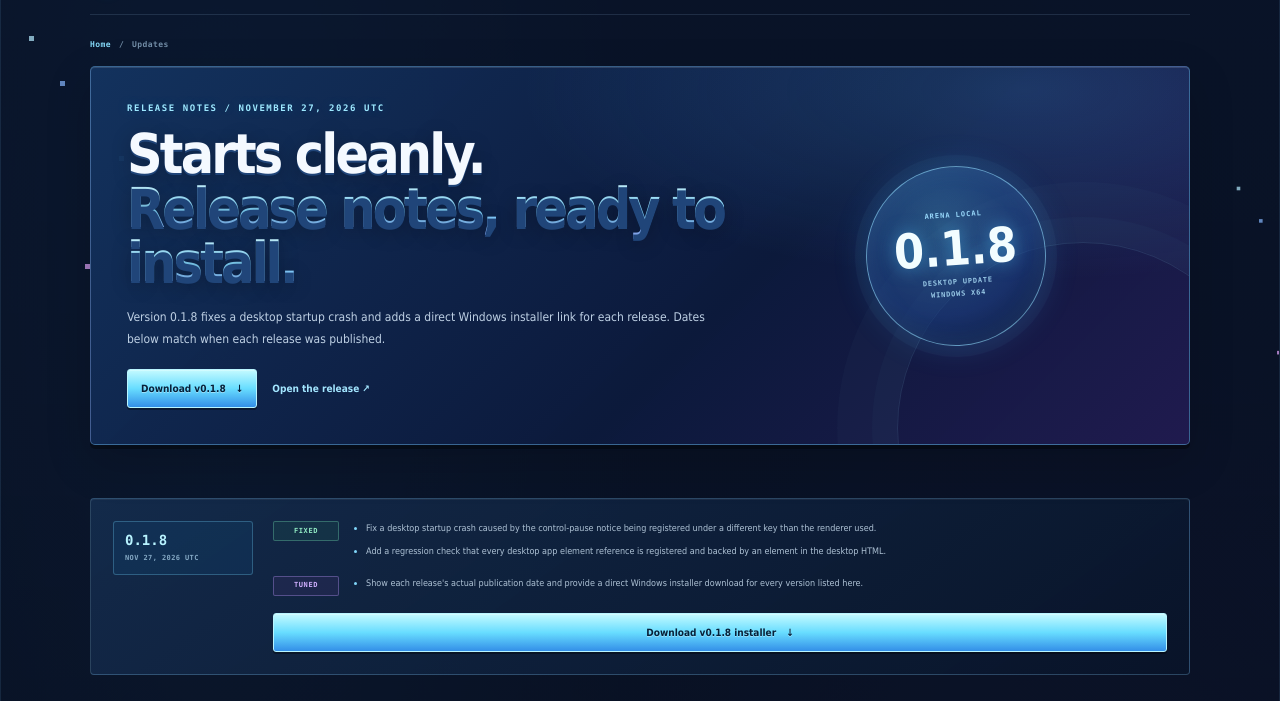
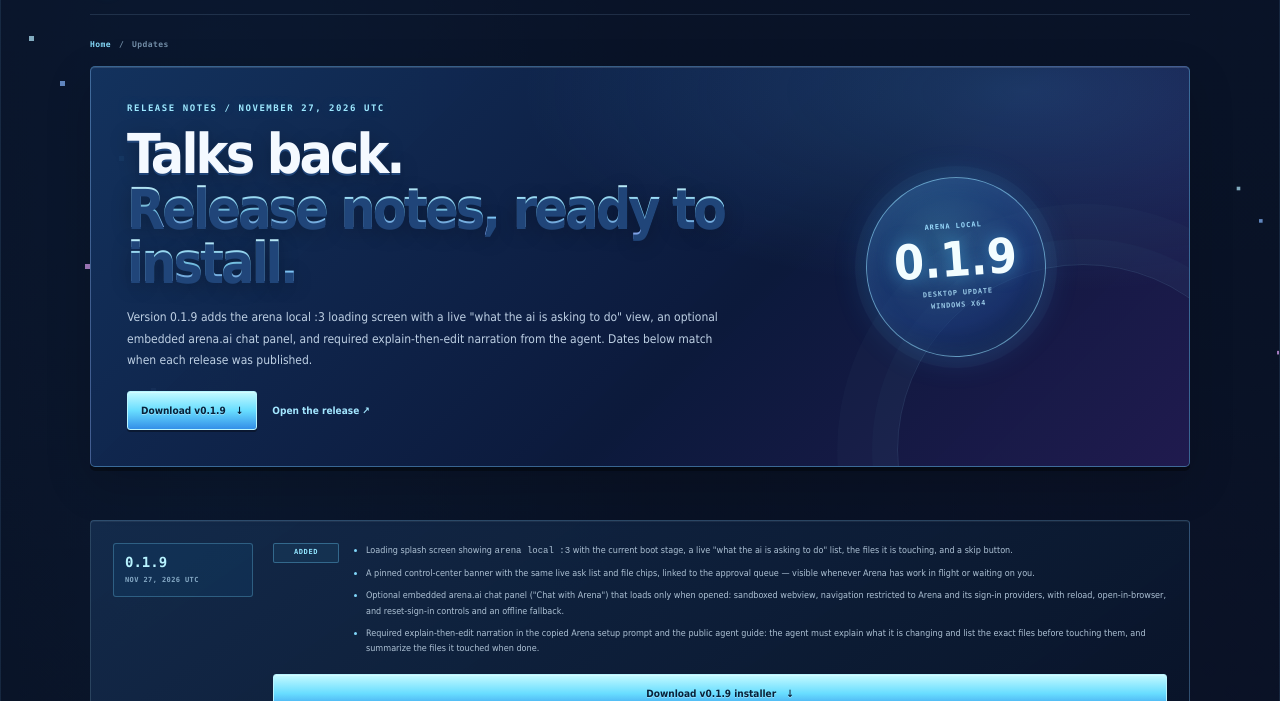
Before and after one commit to livinginanicebox/ArenaAgent2local-upd, an Electron app: page site/changelog.html in a window 1280 px wide. Shown: the part 99-800 px from the top of the page. Drawn offline with Linux system fonts and the light colour scheme.

Commit message:
Release Arena Local v0.1.9: loading screen, live ask banner, embedded chat
- Bump version to 0.1.9 (package.json, package-lock.json, sidebar footer).
- Add a 0.1.9 changelog entry documenting the arena local :3 loading screen,
  the live "what the ai is asking to do" banner, the embedded arena.ai chat
  panel, and required explain-then-edit agent narration.
- Build the Windows installer for this branch in CI: add the branch to
  windows-release.yml's push triggers (mirrors the upstream active branch).
  Release tag publishing remains the release:published path.

Co-authored-by: arena-agent <297053741+arena-agent@users.noreply.github.com>

```diff
--- a/package.json
+++ b/package.json
@@ -1,6 +1,6 @@
 {
   "name": "arena-local-desktop",
-  "version": "0.1.8",
+  "version": "0.1.9",
   "private": true,
   "description": "A permissioned desktop bridge for Arena Bash requests, scoped files, optional public web search and scraping, a local Git and GitHub workbench, and Roblox Studio MCP.",
   "type": "module",
--- a/site/changelog.html
+++ b/site/changelog.html
@@ -4,9 +4,9 @@
   <meta charset="utf-8">
   <meta name="viewport" content="width=device-width, initial-scale=1">
   <meta name="theme-color" content="#102a66">
-  <meta name="description" content="Arena Local v0.1.8 fixes a desktop startup issue and adds direct, version-specific Windows installer downloads.">
+  <meta name="description" content="Arena Local v0.1.9 adds the arena local :3 loading screen, a live what-the-AI-is-asking banner, an embedded arena.ai chat panel, and required explain-then-edit narration from the agent.">
   <meta property="og:title" content="Updates — Arena Local">
-  <meta property="og:description" content="See what's new in Arena Local v0.1.8, with release dates and direct Windows installer downloads for each version.">
+  <meta property="og:description" content="See what's new in Arena Local v0.1.9, with release dates and direct Windows installer downloads for each version.">
   <title>Updates // Arena Local</title>
   <link rel="canonical" href="https://lumifaye.github.io/ArenaAgent2local/changelog.html">
   <link rel="icon" href="./favicon.svg" type="image/svg+xml">
@@ -28,8 +28,15 @@
       <main id="main" class="subpage-main">
         <p class="breadcrumb"><a href="./">Home</a><span aria-hidden="true">/</span> Updates</p>
         <section class="page-hero page-hero-compact" aria-labelledby="page-title">
-          <div><p class="eyebrow">RELEASE NOTES / NOVEMBER 27, 2026 UTC</p><h1 id="page-title">Starts cleanly.<br><span>Release notes, ready to install.</span></h1><p>Version 0.1.8 fixes a desktop startup crash and adds a direct Windows installer link for each release. Dates below match when each release was published.</p><div class="hero-inline-links"><a class="page-button page-button-primary" href="https://github.com/lumifaye/ArenaAgent2local/releases/download/v0.1.8/Arena-Local-Setup.exe" aria-label="Download Arena Local v0.1.8 Windows installer">Download v0.1.8 <span aria-hidden="true">↓</span></a><a class="quiet-link" href="https://github.com/lumifaye/ArenaAgent2local/releases/tag/v0.1.8" target="_blank" rel="noopener noreferrer">Open the release ↗</a></div></div>
-          <div class="release-badge"><span>ARENA LOCAL</span><strong>0.1.8</strong><small>DESKTOP UPDATE<br>WINDOWS X64</small></div>
+          <div><p class="eyebrow">RELEASE NOTES / NOVEMBER 27, 2026 UTC</p><h1 id="page-title">Talks back.<br><span>Release notes, ready to install.</span></h1><p>Version 0.1.9 adds the arena local :3 loading screen with a live "what the ai is asking to do" view, an optional embedded arena.ai chat panel, and required explain-then-edit narration from the agent. Dates below match when each release was published.</p><div class="hero-inline-links"><a class="page-button page-button-primary" href="https://github.com/livinginanicebox/ArenaAgent2local-upd/releases/download/v0.1.9/Arena-Local-Setup.exe" aria-label="Download Arena Local v0.1.9 Windows installer">Download v0.1.9 <span aria-hidden="true">↓</span></a><a class="quiet-link" href="https://github.com/livinginanicebox/ArenaAgent2local-upd/releases/tag/v0.1.9" target="_blank" rel="noopener noreferrer">Open the release ↗</a></div></div>
+          <div class="release-badge"><span>ARENA LOCAL</span><strong>0.1.9</strong><small>DESKTOP UPDATE<br>WINDOWS X64</small></div>
+        </section>
+
+        <section class="page-section" aria-label="Version 0.1.9 release notes">
+          <article class="changelog-entry"><div class="changelog-marker"><span>0.1.9</span><small>NOV 27, 2026 UTC</small></div><div class="changelog-content">
+            <div class="change-group"><span class="change-label change-added">ADDED</span><ul><li>Loading splash screen showing <code>arena local :3</code> with the current boot stage, a live "what the ai is asking to do" list, the files it is touching, and a skip button.</li><li>A pinned control-center banner with the same live ask list and file chips, linked to the approval queue — visible whenever Arena has work in flight or waiting on you.</li><li>Optional embedded arena.ai chat panel ("Chat with Arena") that loads only when opened: sandboxed webview, navigation restricted to Arena and its sign-in providers, with reload, open-in-browser, and reset-sign-in controls and an offline fallback.</li><li>Required explain-then-edit narration in the copied Arena setup prompt and the public agent guide: the agent must explain what it is changing and list the exact files before touching them, and summarize the files it touched when done.</li></ul></div>
+            <a class="page-button page-button-primary" href="https://github.com/livinginanicebox/ArenaAgent2local-upd/releases/download/v0.1.9/Arena-Local-Setup.exe" aria-label="Download Arena Local v0.1.9 Windows installer">Download v0.1.9 installer <span aria-hidden="true">↓</span></a>
+          </div></article>
         </section>
 
         <section class="page-section" aria-label="Version 0.1.8 release notes">
```
Also changed, not shown: public/index.html (+1 -1 lines), .github/workflows/windows-release.yml, README.md, 1 other file.
